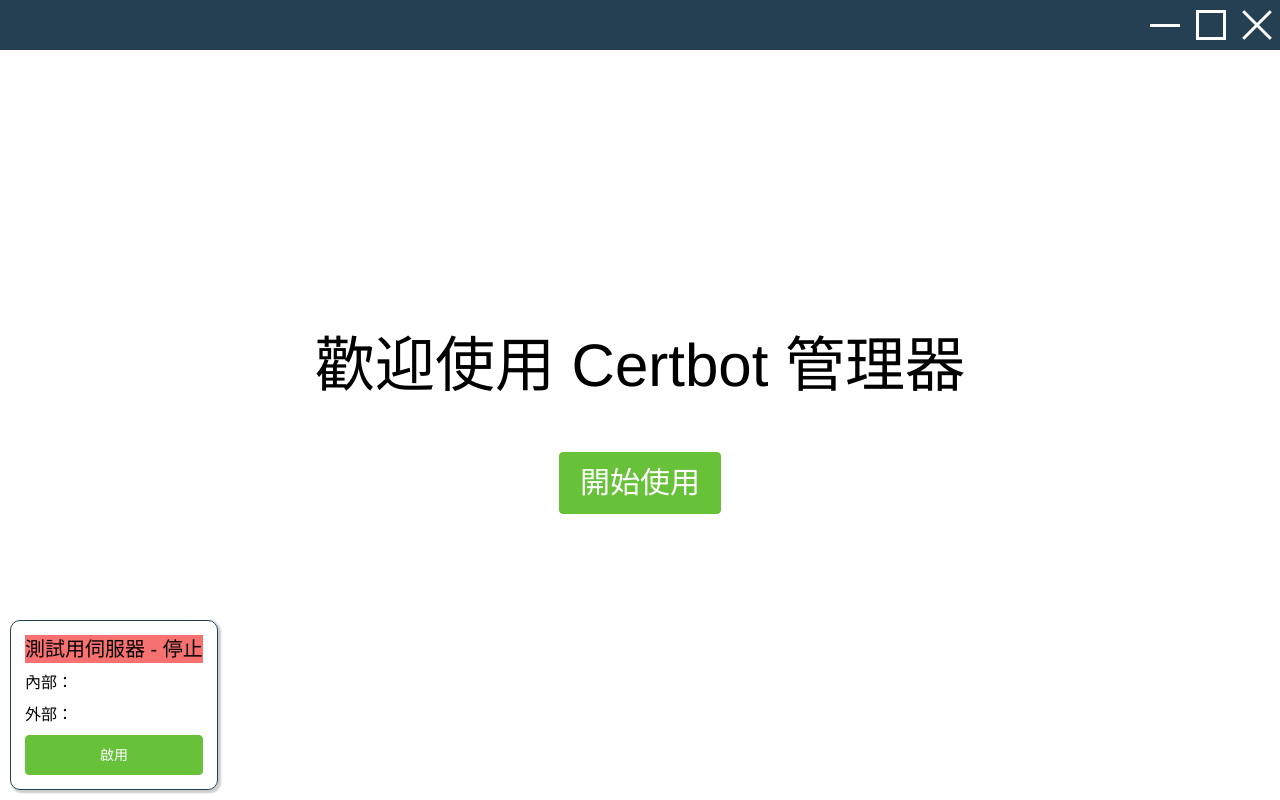
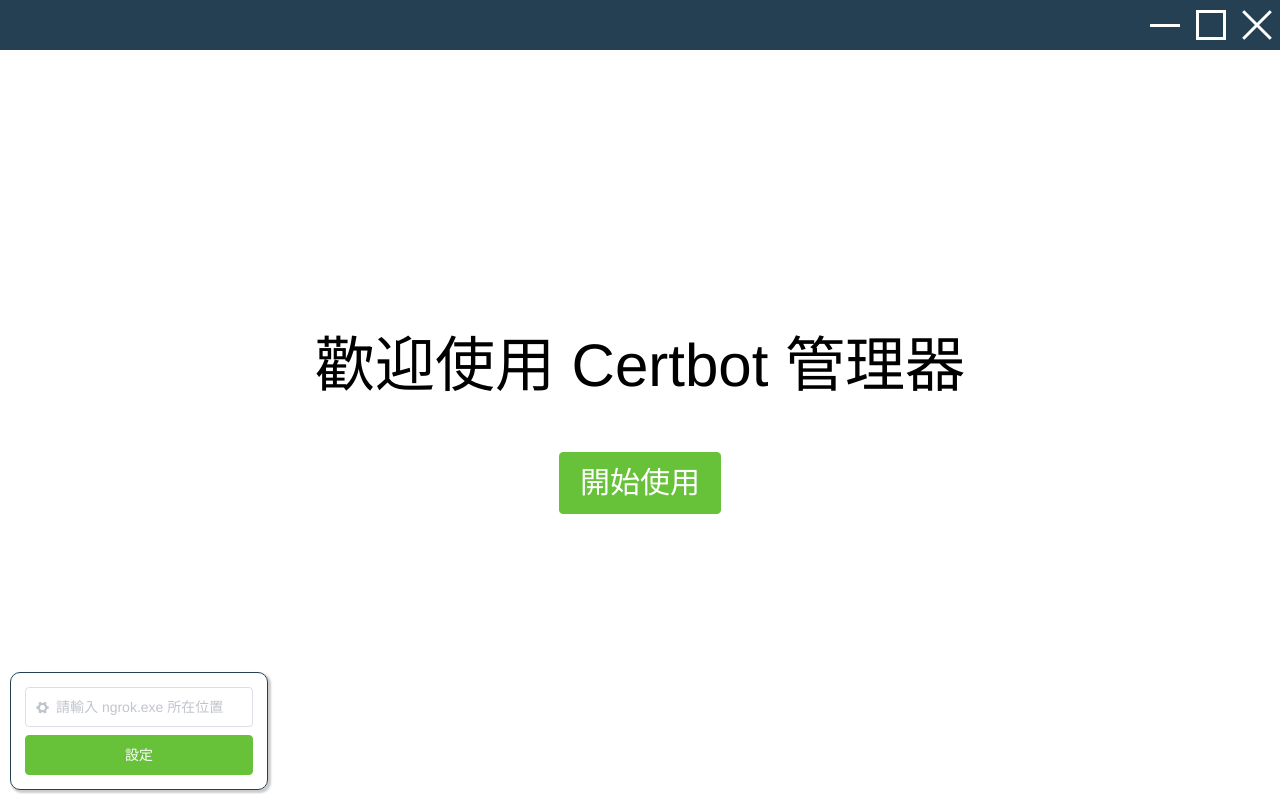
Before and after one commit to andrew781026/certbot-gui, a Vue app in the folder electron/: page /home in a window 1280 px wide. Built offline with nearby package versions, Linux system fonts and the light colour scheme.

Commit message:
[electron] 可設定 ngrok.exe 位置 , 方便後續執行

```diff
--- a/electron/src/components/TestServer.vue
+++ b/electron/src/components/TestServer.vue
@@ -1,5 +1,6 @@
 <template>
   <div class="server-root flex flex-col">
+    <template v-if="hasExe">
       <div class="text-xl mb-2" :class="[running ?  'bg-green-400' : 'bg-red-400']">
         測試用伺服器 - {{ running ? '執行中' : '停止' }}
       </div>
@@ -7,6 +8,11 @@
       <span class="mb-2">外部：{{ outer_host }}</span>
       <el-button type="danger" @click="stop()" v-if="running">停止</el-button>
       <el-button type="success" @click="start()" v-else>啟用</el-button>
+    </template>
+    <template v-else>
+      <el-input class="mb-2" v-model="binPath" prefix-icon="el-icon-s-tools" placeholder="請輸入 ngrok.exe 所在位置"></el-input>
+      <el-button type="success" @click="hasExe = true">設定</el-button>
+    </template>
   </div>
 </template>
 
@@ -19,7 +25,7 @@
 
     start(port = 9090) {
 
-      ngrokConnect(port)
+      ngrokConnect({binPath: this.binPath, port})
           .then(outer_host => {
             this.outer_host = outer_host.replace('https://', '');
             this.inner_host = `localhost:${port}`;
@@ -45,6 +51,8 @@
       inner_host: '',
       outer_host: '',
       running: false,
+      hasExe: false,
+      binPath: null,
     }
   }
 }
--- a/electron/src/compositions/useNgrok.js
+++ b/electron/src/compositions/useNgrok.js
@@ -1,4 +1,4 @@
 const ipcRenderer = window.ipcRenderer
 
-export const ngrokConnect = port => ipcRenderer.invoke('ngrok:connect', port);
+export const ngrokConnect = args => ipcRenderer.invoke('ngrok:connect', args);
 export const ngrokDisconnect = url => ipcRenderer.invoke('ngrok:disconnect', url);
--- a/electron/src/utils/ngrokUtil.js
+++ b/electron/src/utils/ngrokUtil.js
@@ -22,12 +22,12 @@
 
     },
 
-    async serverStart(port) {
+    async serverStart({binPath = 'D:\\test\\certbot-gui\\electron\\bin', port}) {
 
         // const url = await ngrok.connect(9090); 產生 proxy : https://757c1652.ngrok.io -> http://localhost:9090
         try {
             const rootUrl = await ngrok.connect({
-                binPath: path => 'D:\\test\\certbot-gui\\electron\\bin', // custom binary path, eg for prod in electron
+                binPath: path => binPath, // custom binary path, eg for prod in electron
                 addr: port
             });
             const apiUrl = ngrok.getUrl();
```
Lines whose indentation alone changed are shown as unchanged.
